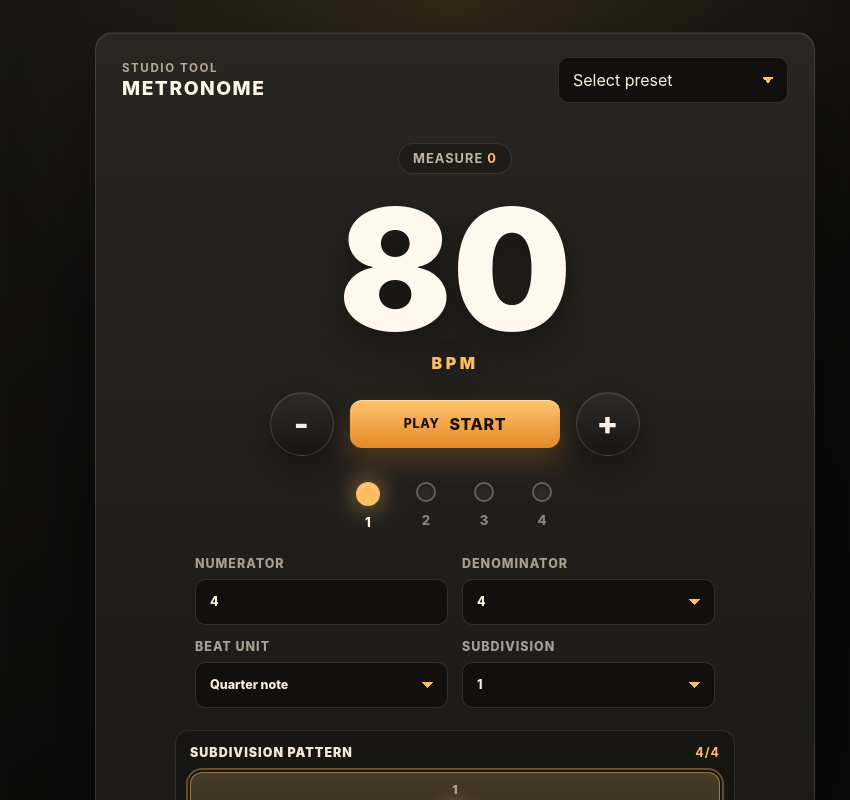
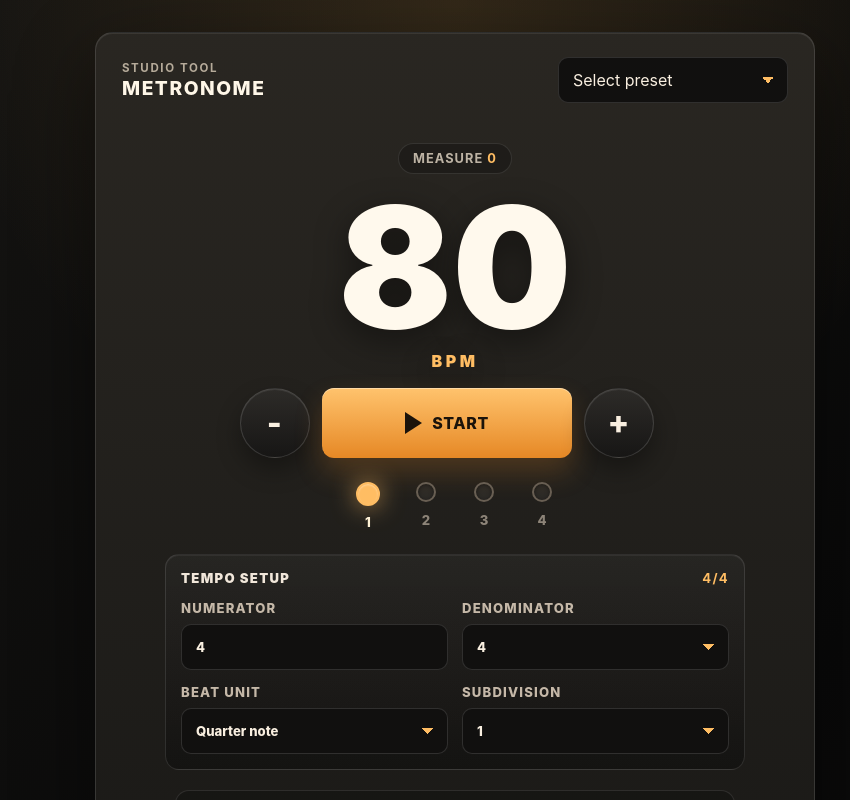
Before and after one commit to renatolaranjo/metronome, a React (Vite) app: page / in a window 1280 px wide. Shown: the top 800 px of the page, without its empty margins (185-1035 px from the left). Built offline with nearby package versions, Linux system fonts and the light colour scheme.

Commit message:
Added new readme

```diff
--- a/src/App.css
+++ b/src/App.css
@@ -69,7 +69,7 @@ h1 {
 .tempo-stage {
   display: grid;
   justify-items: center;
-  gap: 22px;
+  gap: 20px;
   padding: 24px 28px 30px;
 }
 
@@ -116,9 +116,10 @@ h1 {
 
 .transport-controls {
   display: grid;
-  grid-template-columns: 64px minmax(160px, 210px) 64px;
-  gap: 16px;
+  grid-template-columns: 70px minmax(190px, 250px) 70px;
+  gap: 12px;
   align-items: center;
+  width: min(100%, 430px);
 }
 
 button,
@@ -143,7 +144,7 @@ button:disabled {
 .primary-action,
 .secondary-action,
 .danger-action {
-  min-height: 48px;
+  min-height: 52px;
   border-radius: 12px;
   font-weight: 800;
   letter-spacing: 0.04em;
@@ -164,8 +165,8 @@ button:disabled {
 }
 
 .round-control {
-  width: 64px;
-  height: 64px;
+  width: 70px;
+  height: 70px;
   border: 1px solid rgba(255, 255, 255, 0.14);
   border-radius: 50%;
   background: linear-gradient(180deg, #2d2b28, #171615);
@@ -181,7 +182,8 @@ button:disabled {
   align-items: center;
   justify-content: center;
   gap: 10px;
-  padding: 0 22px;
+  min-height: 70px;
+  padding: 0 28px;
   background: linear-gradient(180deg, #ffc36d, #e68825);
   color: #1b130a;
   text-transform: uppercase;
@@ -198,9 +200,39 @@ button:disabled {
     inset 0 1px 0 rgba(255, 255, 255, 0.24);
 }
 
-.play-symbol {
-  font-size: 0.78rem;
-  line-height: 1;
+.play-icon {
+  display: inline-block;
+  width: 20px;
+  height: 22px;
+  flex: 0 0 auto;
+  position: relative;
+}
+
+.play-icon.play {
+  width: 0;
+  height: 0;
+  border-top: 11px solid transparent;
+  border-bottom: 11px solid transparent;
+  border-left: 17px solid currentColor;
+}
+
+.play-icon.pause::before,
+.play-icon.pause::after {
+  position: absolute;
+  top: 0;
+  width: 6px;
+  height: 22px;
+  border-radius: 2px;
+  background: currentColor;
+  content: '';
+}
+
+.play-icon.pause::before {
+  left: 2px;
+}
+
+.play-icon.pause::after {
+  right: 2px;
 }
 
 .beat-indicator {
@@ -242,9 +274,14 @@ button:disabled {
 .beat-active .beat-dot {
   border-color: #ffbd63;
   background: #ffbd63;
+  animation: beat-glow 520ms ease-out;
   box-shadow:
     0 0 24px rgba(255, 189, 99, 0.68),
     inset 0 1px 2px rgba(255, 255, 255, 0.4);
+}
+
+.beat-accent.beat-active .beat-dot {
+  animation-name: accent-beat-glow;
 }
 
 .beat-number {
@@ -252,11 +289,40 @@ button:disabled {
   font-weight: 800;
 }
 
+.rhythm-config {
+  display: grid;
+  gap: 14px;
+  width: min(100%, 580px);
+  border: 1px solid rgba(255, 255, 255, 0.11);
+  border-radius: 14px;
+  padding: 15px;
+  background:
+    linear-gradient(180deg, rgba(255, 255, 255, 0.055), rgba(0, 0, 0, 0.12)),
+    rgba(0, 0, 0, 0.18);
+  box-shadow: inset 0 1px 0 rgba(255, 255, 255, 0.055);
+}
+
+.rhythm-config-header {
+  display: flex;
+  align-items: center;
+  justify-content: space-between;
+  gap: 12px;
+  color: #f1e7da;
+  font-size: 0.82rem;
+  font-weight: 900;
+  letter-spacing: 0.1em;
+  text-transform: uppercase;
+}
+
+.rhythm-config-header strong {
+  color: #ffbd63;
+}
+
 .meter-controls {
   display: grid;
   grid-template-columns: minmax(110px, 1fr) minmax(130px, 1fr);
   gap: 14px;
-  width: min(100%, 520px);
+  width: 100%;
 }
 
 .meter-controls label,
@@ -264,10 +330,10 @@ button:disabled {
 .field-row {
   display: grid;
   gap: 8px;
-  color: #a99f91;
-  font-size: 0.78rem;
+  color: #c5b8a8;
+  font-size: 0.82rem;
   font-weight: 800;
-  letter-spacing: 0.08em;
+  letter-spacing: 0.09em;
   text-transform: uppercase;
 }
 
@@ -433,6 +499,19 @@ input:focus {
   border: 1px solid rgba(255, 255, 255, 0.1);
   border-radius: 12px;
   background: rgba(255, 255, 255, 0.035);
+}
+
+.mode-panel.is-disabled .settings-content {
+  opacity: 0.56;
+}
+
+.mode-panel.is-disabled summary {
+  color: #c1b5a7;
+}
+
+.mode-panel.is-enabled {
+  border-color: rgba(255, 189, 99, 0.24);
+  background: rgba(255, 189, 99, 0.045);
 }
 
 .settings-panel summary {
@@ -619,14 +698,19 @@ input[type='checkbox']:checked::after {
   }
 
   .transport-controls {
-    grid-template-columns: 58px minmax(138px, 1fr) 58px;
+    grid-template-columns: 62px minmax(148px, 1fr) 62px;
     gap: 10px;
     width: 100%;
   }
 
   .round-control {
-    width: 58px;
-    height: 58px;
+    width: 62px;
+    height: 62px;
+  }
+
+  .play-control {
+    min-height: 62px;
+    padding: 0 18px;
   }
 
   .meter-controls {
@@ -658,3 +742,59 @@ input[type='checkbox']:checked::after {
     margin-left: 0;
   }
 }
+
+@keyframes beat-glow {
+  0% {
+    transform: scale(0.92);
+    box-shadow:
+      0 0 4px rgba(255, 189, 99, 0.3),
+      inset 0 1px 2px rgba(255, 255, 255, 0.4);
+  }
+
+  45% {
+    transform: scale(1.18);
+    box-shadow:
+      0 0 34px rgba(255, 189, 99, 0.8),
+      inset 0 1px 2px rgba(255, 255, 255, 0.5);
+  }
+
+  100% {
+    transform: scale(1);
+    box-shadow:
+      0 0 24px rgba(255, 189, 99, 0.68),
+      inset 0 1px 2px rgba(255, 255, 255, 0.4);
+  }
+}
+
+@keyframes accent-beat-glow {
+  0% {
+    transform: scale(0.9);
+  }
+
+  45% {
+    transform: scale(1.26);
+    box-shadow:
+      0 0 42px rgba(255, 189, 99, 0.9),
+      0 0 12px rgba(255, 255, 255, 0.22),
+      inset 0 1px 2px rgba(255, 255, 255, 0.5);
+  }
+
+  100% {
+    transform: scale(1);
+  }
+}
+
+@media (prefers-reduced-motion: reduce) {
+  .beat-active .beat-dot {
+    animation: none;
+  }
+
+  .round-control,
+  .play-control,
+  .tap-control,
+  .primary-action,
+  .secondary-action,
+  .danger-action {
+    transition: none;
+  }
+}
--- a/src/App.tsx
+++ b/src/App.tsx
@@ -246,9 +246,10 @@ function App() {
               type="button"
               onClick={toggleMetronome}
             >
-              <span className="play-symbol" aria-hidden="true">
-                {isPlaying ? 'STOP' : 'PLAY'}
-              </span>
+              <span
+                className={`play-icon ${isPlaying ? 'pause' : 'play'}`}
+                aria-hidden="true"
+              />
               {isPlaying ? 'Stop' : 'Start'}
             </button>
 
@@ -274,6 +275,14 @@ function App() {
                 <span className="beat-number">{index + 1}</span>
               </div>
             ))}
+          </div>
+
+          <div className="rhythm-config">
+            <div className="rhythm-config-header">
+              <span>Tempo Setup</span>
+              <strong>
+                {timeSignature.numerator}/{timeSignature.denominator}
+              </strong>
             </div>
 
             <div className="meter-controls">
@@ -344,6 +353,7 @@ function App() {
                 </select>
               </label>
             </div>
+          </div>
 
           <div className="pattern-editor">
             <div className="pattern-header">
@@ -382,7 +392,11 @@ function App() {
         </div>
 
         <div className="advanced-panels">
-          <details className="settings-panel">
+          <details
+            className={`settings-panel mode-panel ${
+              progressiveEnabled ? 'is-enabled' : 'is-disabled'
+            }`}
+          >
             <summary>
               <span>Progressive Tempo</span>
               <strong>{progressiveEnabled ? 'On' : 'Off'}</strong>
@@ -443,7 +457,11 @@ function App() {
             </div>
           </details>
 
-          <details className="settings-panel">
+          <details
+            className={`settings-panel mode-panel ${
+              trainingEnabled ? 'is-enabled' : 'is-disabled'
+            }`}
+          >
             <summary>
               <span>Training Mode</span>
               <strong>{trainingEnabled ? 'On' : 'Off'}</strong>
```
Also changed, not shown: 1 other file (tests, documents, lock files or other folders). Lines whose indentation alone changed are shown as unchanged.
